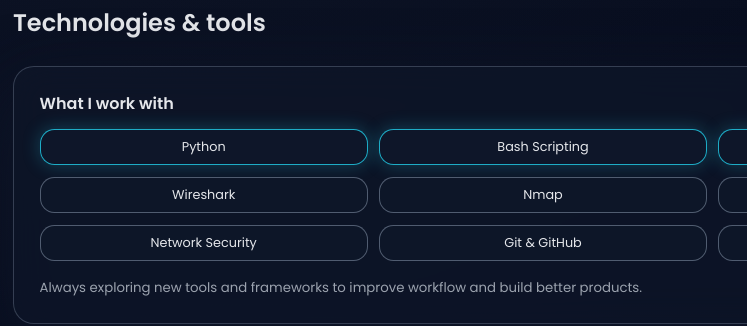
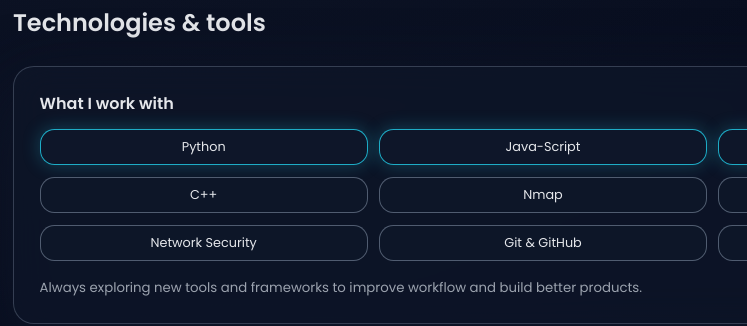
Before and after one commit to mundo6-sys/mundo6-sys.github.io, a plain HTML site: page index.html in a window 1280 px wide. Shown: the part 1170-1496 px from the top of the page, 97-844 px from the left. Drawn offline with Linux system fonts and the light colour scheme.

Commit message:
Update index.html

```diff
--- a/index.html
+++ b/index.html
@@ -925,9 +925,9 @@
         <h3 class="card-title">What I work with</h3>
         <div class="skills-grid">
           <div class="chip chip--accent">Python</div>
-          <div class="chip chip--accent">Bash Scripting</div>
+          <div class="chip chip--accent">Java-Script</div>
           <div class="chip chip--accent">Linux</div>
-          <div class="chip">Wireshark</div>
+          <div class="chip">C++</div>
           <div class="chip">Nmap</div>
           <div class="chip">Metasploit (basics)</div>
           <div class="chip">Network Security</div>
```
